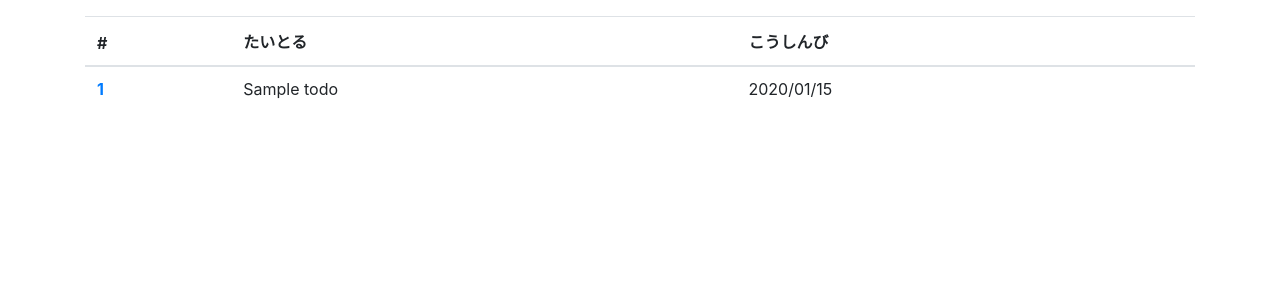
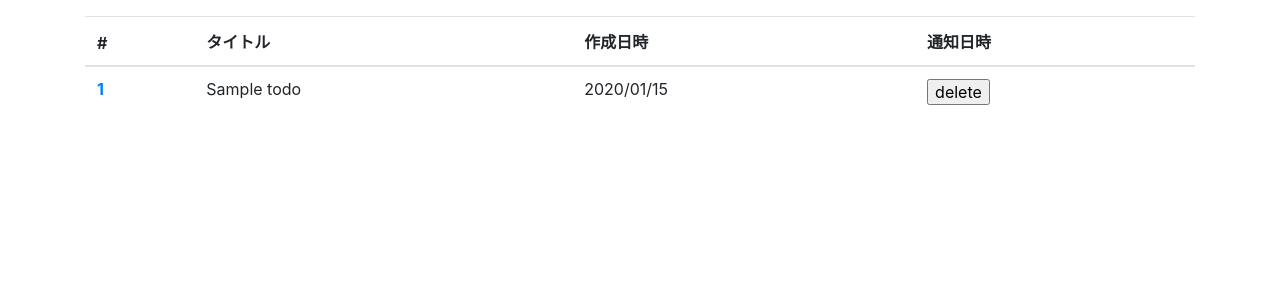
Before and after one commit to Kotoneryuuma/Part1, a Django app: page /search in a window 1280 px wide. Shown: the part 70-370 px from the top of the page. Run offline with Django 3.2, Linux system fonts and the light colour scheme; tables that the repository leaves empty hold one stand-in row (values such as "Sample post"); some libraries are stand-ins or nearby versions.

Commit message:
second commit

```diff
--- a/python3/src/todo/templates/todo/search.html
+++ b/python3/src/todo/templates/todo/search.html
@@ -17,8 +17,9 @@
                 <thead>
                     <tr>
                         <th scope="col">#</th>
-                        <th scope="col">たいとる</th>
-                        <th scope="col">こうしんび</th>
+                        <th scope="col">タイトル</th>
+                        <th scope="col">作成日時</th>
+                        <th scope="col">通知日時</th>
                     </tr>
                 </thead>
                 <tbody>
@@ -30,7 +31,15 @@
                             </a>
                         </th>
                         <td>{{ t.title }}</td>
-                        <td>{{ t.update_date|date:"Y/m/d" }}</td>
+                        <td>{{ t.update_date|date:"Y/m/d" }}</td> <!-- $timestamp -->
+                        <!-- plus 通知日時 -->
+                        <td>
+                            <form action="/delete/{{t.todo_id}}"
+                                style="display: inline;"
+                                method="post">{% csrf_token %}
+                                <input type="submit" value="delete"/>
+                            </form>
+                        </td>
                     </tr>
                     {% endfor %}
                 </tbody>
--- a/python3/src/todo/urls.py
+++ b/python3/src/todo/urls.py
@@ -7,4 +7,5 @@ urlpatterns = [
     path('search', views.search, name='search'),
     path('regist', views.regist, name='regist'),
     path('edit/<int:todo_id>', views.edit, name='edit'),
+    path('delete/<int:todo_id>', views.delete, name='delete'),
 ]
--- a/python3/src/todo/views.py
+++ b/python3/src/todo/views.py
@@ -40,3 +40,8 @@ def regist(request):
             'form' : todoForm,
         }
         return render(request, 'todo/edit.html', params)
+
+def delete(request, todo_id):
+    item_to_delete = Todo.objects.get(todo_id=todo_id)
+    item_to_delete.delete()
+    return HttpResponseRedirect('/')
```
Also changed, not shown: 6 other files.
